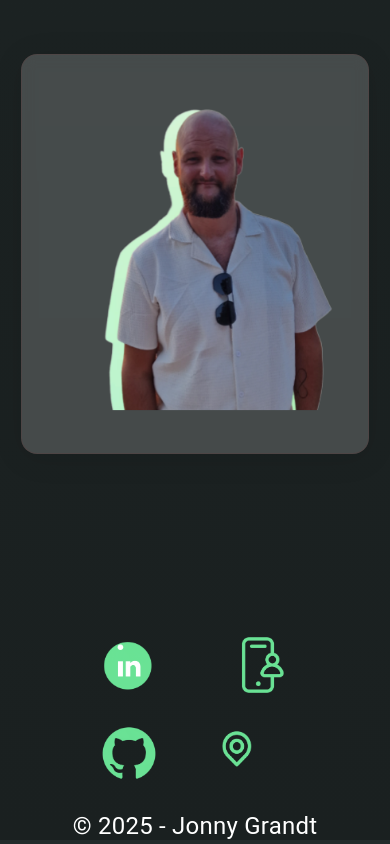
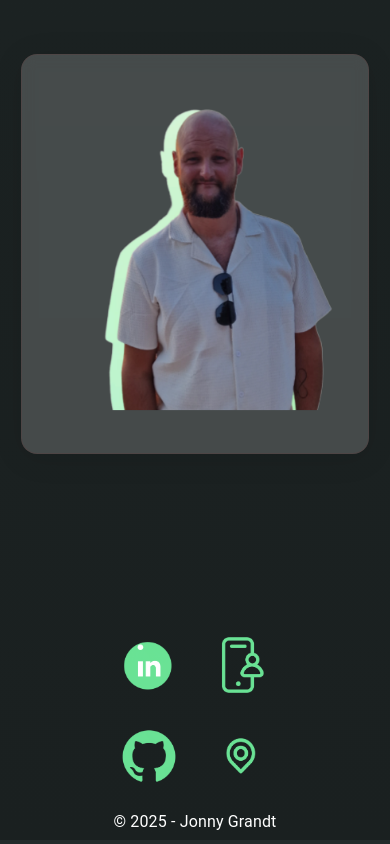
Before and after one commit to Jonny-Grandt/Portfolio-JG, a React (Vite) app: page / in a window 390 px wide. Shown: the part 3657-4501 px from the top of the page. Built offline with nearby package versions, Linux system fonts and the light colour scheme.

Commit message:
Addat lite saker, hamburgermenyn funkar inte på mobil

```diff
--- a/src/App.jsx
+++ b/src/App.jsx
@@ -20,14 +20,13 @@ const myTheme = createTheme(themeOptions)
 const routesFromElements = createRoutesFromElements(
   <Route path="/" element={<RootLayout />}>
     <Route index element={<HomePage />} errorElement={<NotFound />} />
-
-    <Route path="/about" element={<AboutPage />} errorElement={<NotFound />} />
+    <Route path="/About" element={<AboutPage />} errorElement={<NotFound />} />
     <Route path="/MyWork" element={<MyWork />} errorElement={<NotFound />} />
     <Route path="/Footer" element={<Footer />} errorElement={<NotFound />} />
     <Route path="/DrawerAppBar" element={<DrawerAppBar />} errorElement={<NotFound />} />
-
   </Route>
 );
+
 const router = createBrowserRouter(routesFromElements);
 
 function App() {
--- a/src/components/DrawerAppBar.jsx
+++ b/src/components/DrawerAppBar.jsx
@@ -18,30 +18,40 @@ import logo from "../assets/JG-logo.png";
 import { useNavigate } from "react-router-dom";
 
 const drawerWidth = 200;
-const navItems = ['Home', 'About', 'Projects', 'CV', 'Contact'];
+const navItems = ['Home', 'About', 'MyWork', 'CV', 'Contact'];
 
 function DrawerAppBar(props) {
   const { window } = props;
   const [mobileOpen, setMobileOpen] = React.useState(false);
+  const navigate = useNavigate(); // Flytta useNavigate till komponentens scope
 
   const handleDrawerToggle = () => {
     setMobileOpen((prevState) => !prevState);
   };
 
+  const routes = {
+    Home: '/',
+    About: '/About',
+    Projects: '/MyWork',
+    CV: '/CV',
+    Contact: '/Contact',
+  };
+
   const handleMenuItemClick = (item) => {
-  const navigate = useNavigate();
-  navigate(`/${item.toLowerCase()}`); // Navigera till sidan med sökvägen /projects, /about etc.
+    const path = routes[item]; // Hämta rätt path från mappingen
+    console.log(item, path); // Debugga
+    navigate(path); // Navigera till den specifika pathen
     setMobileOpen(false); // Stäng menyn
   };
 
   const drawer = (
     <Box onClick={handleDrawerToggle} sx={{ textAlign: "center" }}>
-      <img src={logo}
+      <img
+        src={logo}
         alt="logo"
         width={"35px"}
-      style={{ margin: "8px 0px" }} />
-
-
+        style={{ margin: "8px 0px" }}
+      />
       <List>
         {navItems.map((item) => (
           <ListItem key={item} disablePadding>
@@ -80,7 +90,11 @@ function DrawerAppBar(props) {
           </Typography>
           <Box sx={{ display: { xs: "none", sm: "block" } }}>
             {navItems.map((item) => (
-              <Button key={item} sx={{ color: "#fff" }}>
+              <Button
+                key={item}
+                sx={{ color: "#fff" }}
+                onClick={() => handleMenuItemClick(item)}
+              >
                 {item}
               </Button>
             ))}
@@ -109,16 +123,13 @@ function DrawerAppBar(props) {
       </nav>
       <Box component="main" sx={{ p: 3 }}>
         <Toolbar />
-        <Typography>
-
-        </Typography>
+        <Typography></Typography>
       </Box>
     </Box>
   );
 }
 
 DrawerAppBar.propTypes = {
-
   window: PropTypes.func,
 };
 
--- a/src/components/Footer.jsx
+++ b/src/components/Footer.jsx
@@ -29,58 +29,73 @@ export default function Footer() {
         margin: "0 auto",
       }}
     >
-      <Box sx={{ display: "flex", justifyContent: "left", zIndex: 0 }}>
+      <Box
+        sx={{
+          display: "flex",
+          justifyContent: "left",
+          zIndex: 0,
+        }}
+      >
         <img src={ballLeft} alt="" className="ballLeft" />
       </Box>
-      <Box sx={{ width: { sm: "100%", md: "50%" } }}>
-        <Typography
+      <Box
+        sx={{
+          width: { sm: "100%", md: "50%" },
+        }}
+      >
+        <Typography component="div"
           className="Contact"
           sx={{
             display: "grid",
-            gridTemplateColumns: "repeat(2, 1fr)", // Two columns
-            gap: "20px",
+            gridTemplateColumns: "repeat(2, 1fr)", // Två kolumner
+            gap: "20px", // Mellanrum mellan bilderna
             justifyContent: "center",
             alignItems: "center",
           }}
         >
-          {/* Contact Information */}
+          <div className="hover-effect">
             <a
               href="https://www.linkedin.com/in/jonny-grandt-ba533b123/"
               target="_blank"
               rel="noopener noreferrer"
-            className="hover-effect"
             >
               <img className="Linkedin" src={LinkedIn} alt="LinkedIn" />
+            </a>
             <span className="hover-text">LinkedIn</span>
-          </a>
+          </div>
 
-          <a href="tel:+46 725755306" className="hover-effect">
+          <div className="hover-effect">
+            <a href="tel:+46 725755306">
               <img className="Phone" src={Phone} alt="Phone" />
               <span className="hover-text">+46 725755306</span>
             </a>
+          </div>
 
+          <div className="hover-effect">
             <a
               href="https://github.com/Jonny-Grandt"
               target="_blank"
               rel="noopener noreferrer"
-            className="hover-effect"
             >
               <img className="github" src={github} alt="Github" />
               <span className="hover-text">Github</span>
             </a>
+          </div>
 
+          <div className="hover-effect">
             <a href="https://www.google.com/maps?q=Jönköping">
               <img className="Location" src={Location} alt="Location" />
+            </a>
             <span className="hover-text">Jönköping</span>
-          </a>
+          </div>
         </Typography>
 
         <Typography
           className="name-text"
           sx={{
-            fontSize: { xs: "1.5rem", md: "1rem" },
+            fontSize: { xs: "1rem", md: "1rem" },
             alignSelf: "flex-end",
-            marginTop: "20px",
+            marginTop: "15px",
             textAlign: "center",
           }}
         >
--- a/src/components/Navbar.jsx
+++ b/src/components/Navbar.jsx
@@ -81,6 +81,8 @@ export default function Navbar(props) {
               Projects
               </Button>
             <Button onClick ={() => {}} variant="outlined" color="text"
+              component="a"
+              href="https://drive.google.com/file/d/1h70QXqjlFHdLBWIV9Y6OPNRE0mHE4Prh/view?usp=drive_link"
               sx={{ borderRadius:"50px"}}>
               CV
               </Button>
```
Lines whose indentation alone changed are shown as unchanged.
